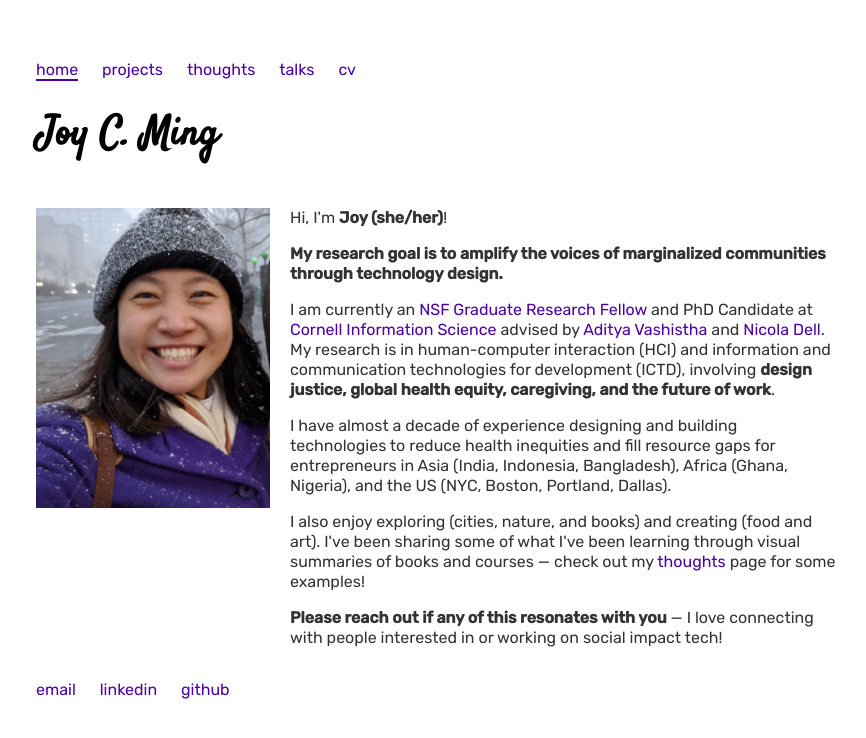
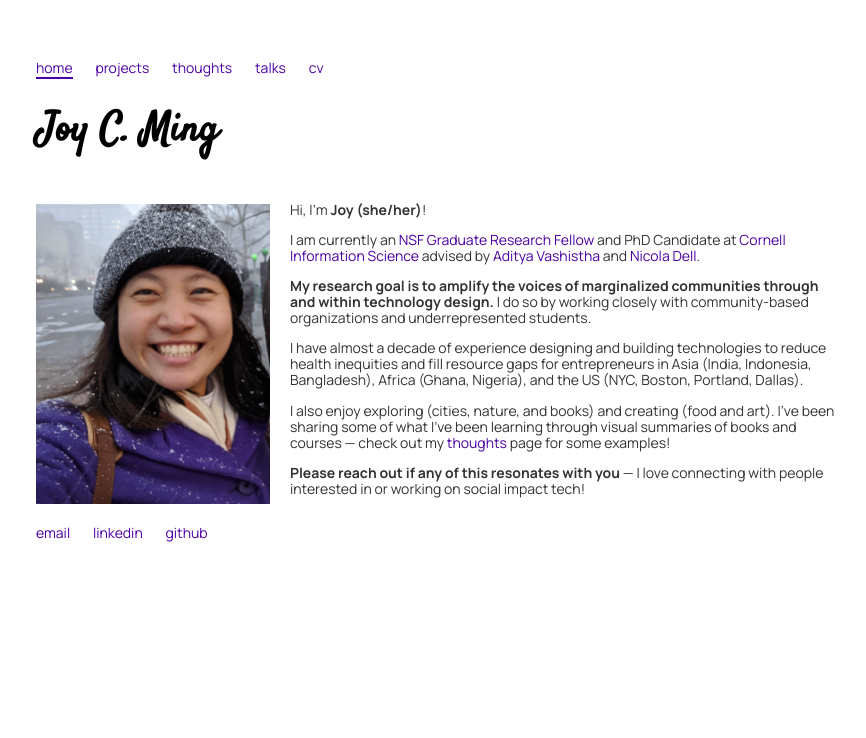
Before and after one commit to jming/jming.github.io, a Jekyll site: the page built from index.html, in a window 1280 px wide. Shown: the top 738 px of the page, without its empty margins (204-1070 px from the left). Built offline with Jekyll 4.4.1, drawn with Linux system fonts in a browser that asks for light colours.

Commit message:
Updating font, projects, bio.

```diff
--- a/_layouts/default.html
+++ b/_layouts/default.html
@@ -5,7 +5,7 @@
 			<link rel="icon" href="/img/favicon.ico">
 			<!-- link to main stylesheet -->
 			<link rel="stylesheet" type="text/css" href="/css/main.css">
-			<link href="https://fonts.googleapis.com/css2?family=Rubik:wght@400;500&family=Satisfy&display=swap" rel="stylesheet">
+			<link href="https://fonts.googleapis.com/css2?family=Manrope:wght@400;700&family=Satisfy&display=swap" rel="stylesheet">
 			<meta name="viewport" content="width=device-width, initial-scale=1.0">
 		</head>
 		<body>
--- a/css/main.css
+++ b/css/main.css
@@ -1,9 +1,9 @@
-body { margin: 60px auto; width: 70%; font-family: 'Rubik', 'Sans-Serif'; max-width: 800px;}
+body { margin: 60px auto; width: 70%; font-family: 'Manrope', 'Sans-Serif'; max-width: 800px;}
 
 a { text-decoration: none; color: #4c00a4; }
 a:hover { border-bottom: 2px solid #4c00a4; }
 
-p, ul { color: #333; line-height: 1.25;}
+p, ul { color: #333; line-height: 1.15; font-size: 0.875em;}
 
 .purple { color: #4c00a4; }
 
--- a/index.html
+++ b/index.html
@@ -8,15 +8,14 @@ order: 0
 	<div class="right column">
 		<p>Hi, I'm <b>Joy (she/her)</b>!</p>
 
-		<p><b>My research goal is to amplify the voices of marginalized communities through technology design.</b></p>
-
 		<p>I am currently an <a href="https://infosci.cornell.edu/information/news/newsitem1035/3-info-sci-phds-receive-nsf-graduate-research-fellowships">NSF Graduate Research Fellow</a>
 			and PhD Candidate at
 			<a href="https://infosci.cornell.edu/content/ming">Cornell Information Science</a>
 			advised by <a href="https://www.adityavashistha.com/">Aditya Vashistha</a> and <a href="http://nixdell.com/">Nicola Dell</a>.
-			My research is in human-computer interaction (HCI) and information and communication technologies for development (ICTD),
-			involving <b>design justice, global health equity, caregiving, and the future of work</b>.
 		</p>
+
+		<p><b>My research goal is to amplify the voices of marginalized communities through and within technology design.</b>
+			I do so by working closely with community-based organizations and underrepresented students.</p>
 
 		<p>I have almost a decade of experience designing and building technologies to reduce health inequities and fill resource gaps
 			for entrepreneurs in Asia (India, Indonesia, Bangladesh), Africa (Ghana, Nigeria), and the US (NYC, Boston, Portland, Dallas).
```
Also changed, not shown: projects/index.html (+9 -13 lines).
